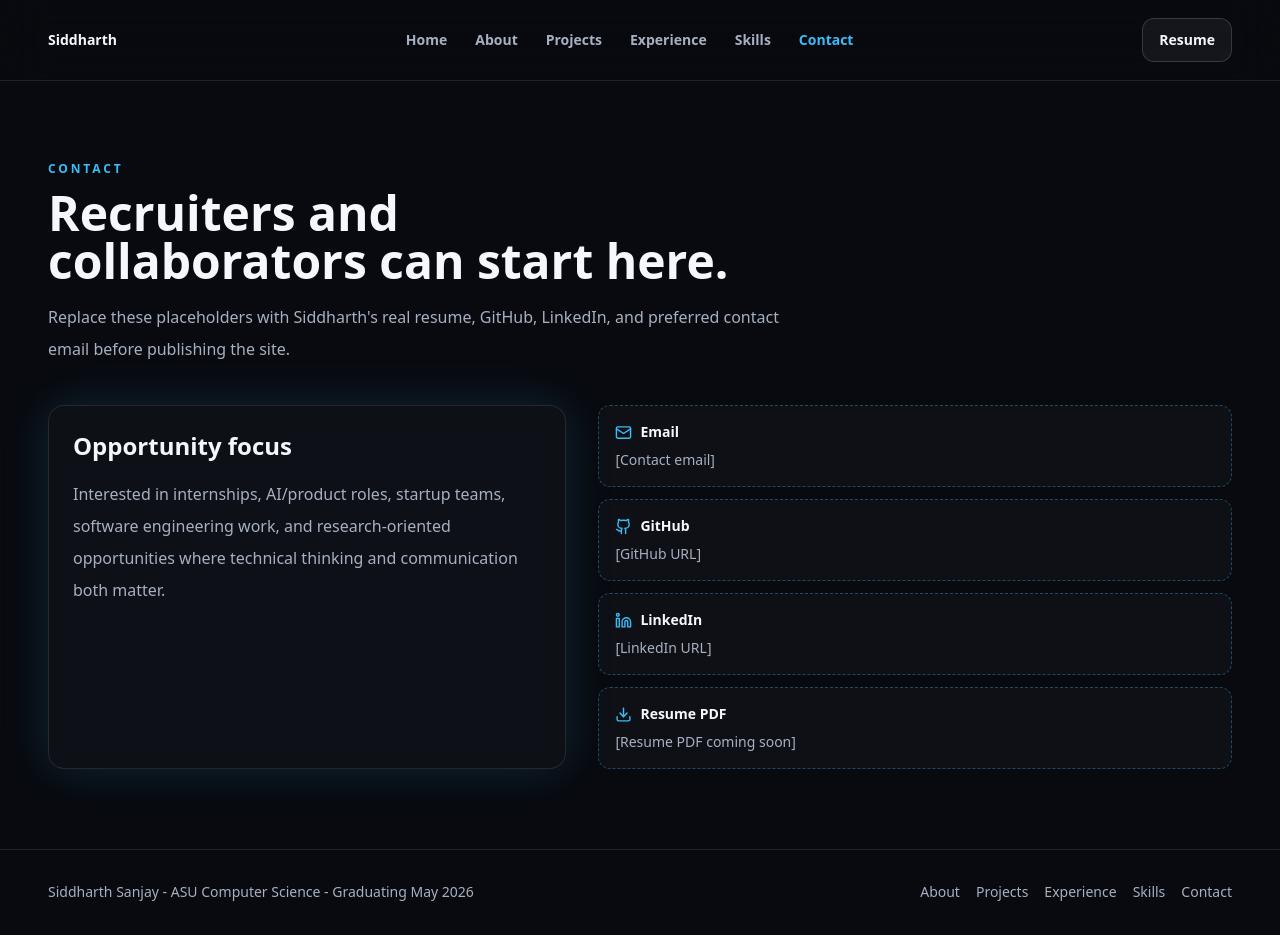
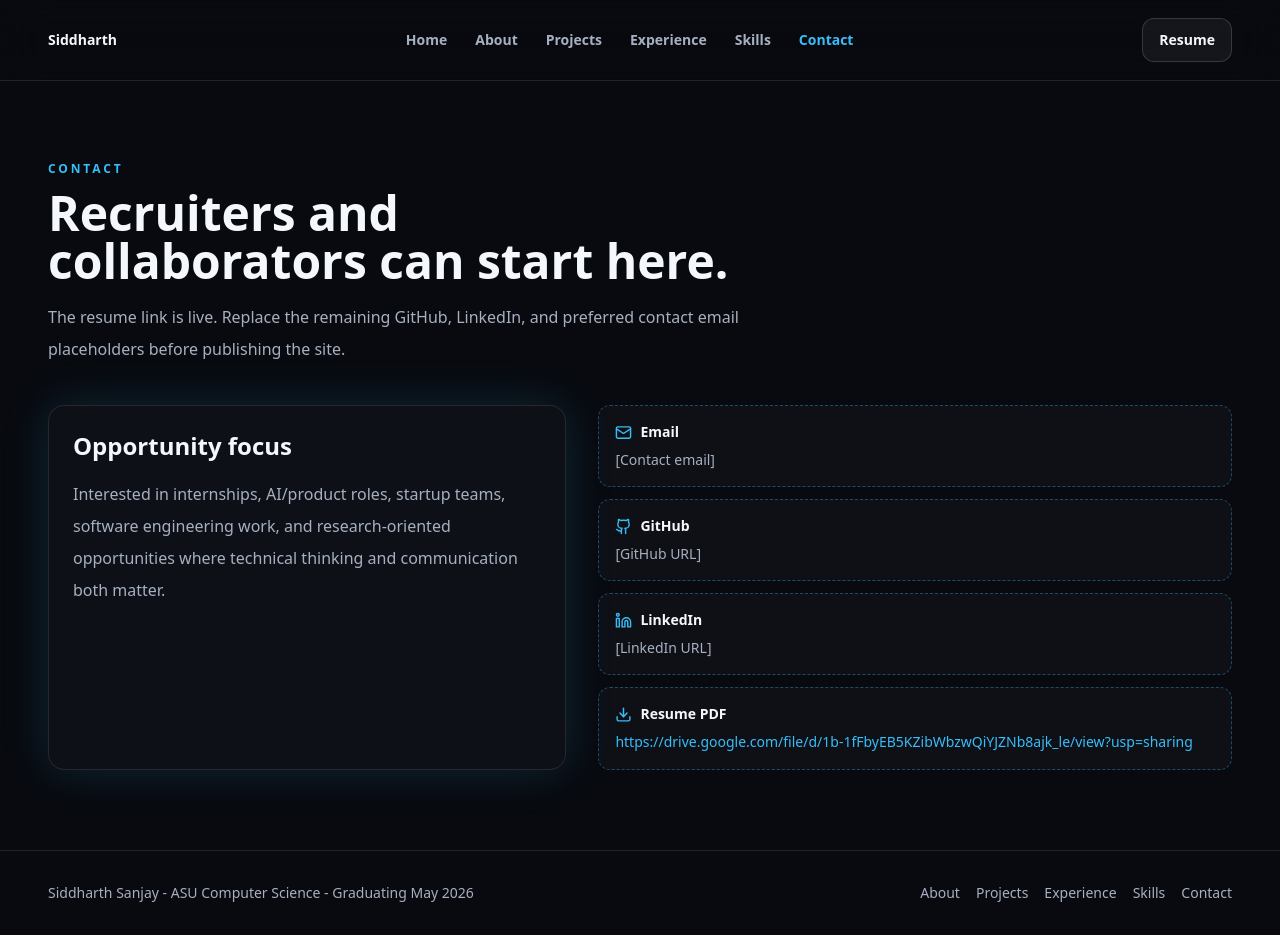
Before and after one commit to siddsan7/Portfolio, a React (Vite) app: page /contact in a window 1280 px wide. Built offline with nearby package versions, Linux system fonts and the light colour scheme.

Commit message:
adding resume google drive link

```diff
--- a/package.json
+++ b/package.json
@@ -7,6 +7,7 @@
     "dev": "vite",
     "build": "vite build",
     "lint": "eslint .",
+    "test:resume-links": "node scripts/check-resume-links.js",
     "preview": "vite preview"
   },
   "dependencies": {
--- a/src/components/home/ContactCTA.jsx
+++ b/src/components/home/ContactCTA.jsx
@@ -13,7 +13,7 @@ export default function ContactCTA() {
               Open to internships, AI/product teams, startup work, and research-oriented opportunities.
             </h2>
             <p className="mt-4 max-w-3xl leading-7 text-ink-300">
-              The contact page keeps resume, GitHub, LinkedIn, and email placeholders visible until real links are added.
+              The contact page includes the live resume link and keeps missing contact placeholders visible.
             </p>
           </div>
           <Button to="/contact">
--- a/src/components/home/Hero.jsx
+++ b/src/components/home/Hero.jsx
@@ -24,7 +24,7 @@ export default function Hero() {
               View projects
               <ArrowRight aria-hidden="true" size={18} />
             </Button>
-            <Button to="/contact" variant="secondary">
+            <Button href={profile.resume} variant="secondary" target="_blank" rel="noreferrer">
               Resume and links
               <Download aria-hidden="true" size={18} />
             </Button>
--- a/src/components/layout/Navbar.jsx
+++ b/src/components/layout/Navbar.jsx
@@ -43,7 +43,7 @@ export default function Navbar() {
         </ul>
 
         <div className="hidden md:block">
-          <Button to="/contact" variant="secondary">
+          <Button href={profile.resume} variant="secondary" target="_blank" rel="noreferrer">
             Resume
           </Button>
         </div>
@@ -70,7 +70,14 @@ export default function Navbar() {
               </li>
             ))}
           </ul>
-          <Button className="mt-4 w-full" to="/contact" variant="secondary" onClick={() => setOpen(false)}>
+          <Button
+            className="mt-4 w-full"
+            href={profile.resume}
+            variant="secondary"
+            target="_blank"
+            rel="noreferrer"
+            onClick={() => setOpen(false)}
+          >
             Resume and contact
           </Button>
         </div>
--- a/src/data/profile.js
+++ b/src/data/profile.js
@@ -11,5 +11,5 @@ export const profile = {
   email: '[Contact email]',
   github: '[GitHub URL]',
   linkedin: '[LinkedIn URL]',
-  resume: '[Resume PDF coming soon]',
+  resume: 'https://drive.google.com/file/d/1b-1fFbyEB5KZibWbzwQiYJZNb8ajk_le/view?usp=sharing',
 }
--- a/src/pages/Contact.jsx
+++ b/src/pages/Contact.jsx
@@ -15,7 +15,7 @@ export default function Contact() {
     <section className="section-shell" aria-labelledby="contact-heading">
       <Reveal>
         <SectionHeading eyebrow="Contact" title="Recruiters and collaborators can start here.">
-          Replace these placeholders with Siddharth's real resume, GitHub, LinkedIn, and preferred contact email before
+          The resume link is live. Replace the remaining GitHub, LinkedIn, and preferred contact email placeholders before
           publishing the site.
         </SectionHeading>
       </Reveal>
@@ -30,17 +30,32 @@ export default function Contact() {
         </Reveal>
 
         <div className="grid gap-3">
-          {contactItems.map(({ label, value, icon: Icon }, index) => (
+          {contactItems.map(({ label, value, icon: Icon }, index) => {
+            const isLink = value.startsWith('http')
+
+            return (
               <Reveal key={label} delay={index * 0.04}>
                 <div className="rounded-xl border border-dashed border-signal-cyan/35 bg-graphite-900/75 p-4">
                   <p className="flex items-center gap-2 text-sm font-semibold text-ink-50">
                     <Icon aria-hidden="true" size={17} className="text-signal-cyan" />
                     {label}
                   </p>
+                  {isLink ? (
+                    <a
+                      className="focus-ring mt-2 inline-block rounded-lg text-sm text-signal-cyan hover:text-ink-50"
+                      href={value}
+                      target="_blank"
+                      rel="noreferrer"
+                    >
+                      {value}
+                    </a>
+                  ) : (
                     <p className="mt-2 text-sm text-ink-300">{value}</p>
+                  )}
                 </div>
               </Reveal>
-          ))}
+            )
+          })}
         </div>
       </div>
     </section>
```
Also changed, not shown: scripts/check-resume-links.js (added, +34 -0 lines), 1 other file (tests, documents, lock files or other folders). Lines whose indentation alone changed are shown as unchanged.
